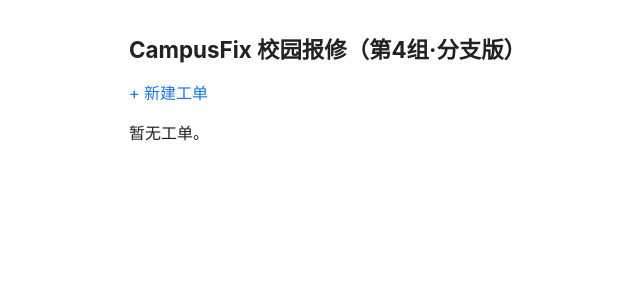
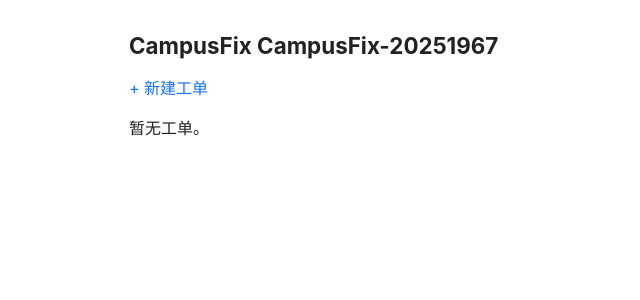
Before and after one commit to wang123456XIN/campusfix-starter, a Flask app: page / in a window 1280 px wide. Shown: the top 300 px of the page, without its empty margins (131-771 px from the left). Run offline with Flask 3, Linux system fonts and the light colour scheme; data that the repository does not hold is empty.

Commit message:
feat: 期末考查-更新首页标题

```diff
--- a/templates/index.html
+++ b/templates/index.html
@@ -14,7 +14,7 @@
   </style>
 </head>
 <body>
-<h1>CampusFix 校园报修（第4组·分支版）</h1>
+<h1>CampusFix CampusFix-20251967</h1>
   <p><a href="{{ url_for('create_ticket') }}">+ 新建工单</a></p>
   {% if tickets %}
     {% for t in tickets %}
```
Also changed, not shown: 1 other file.
